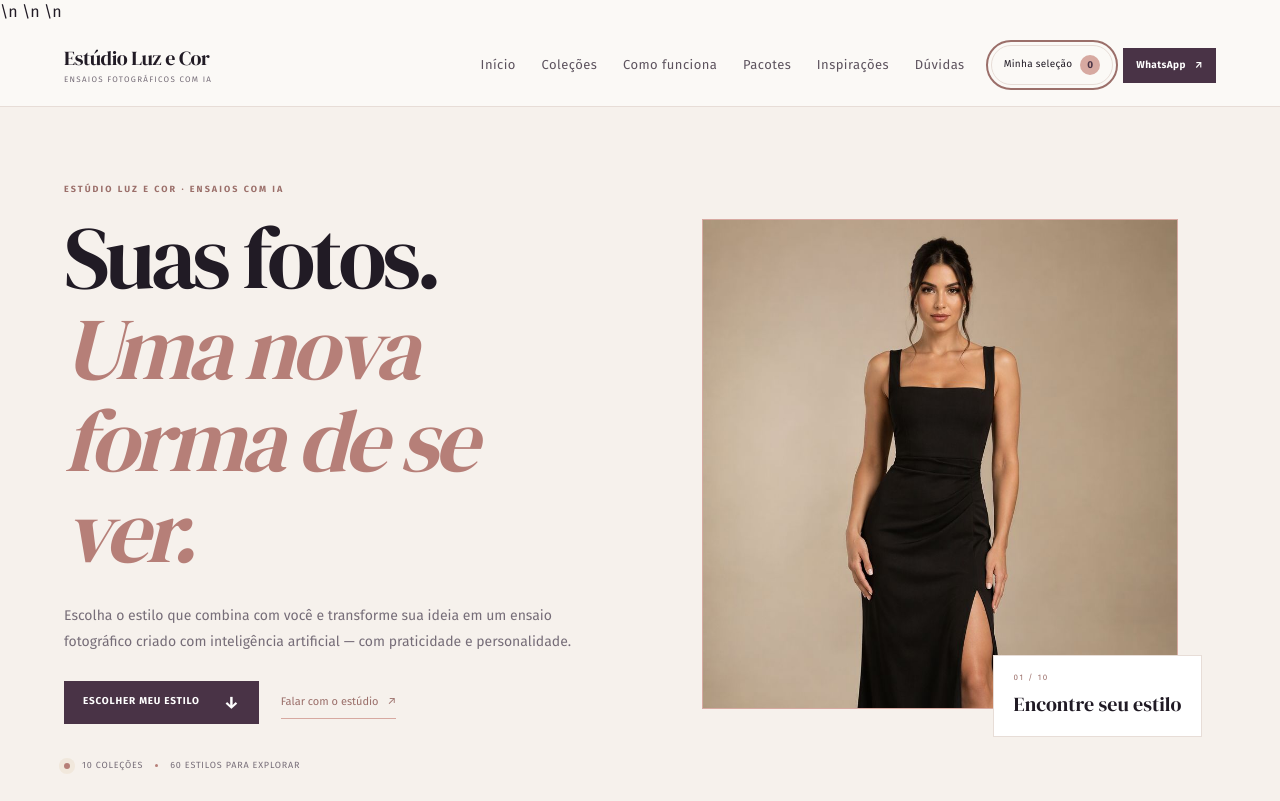
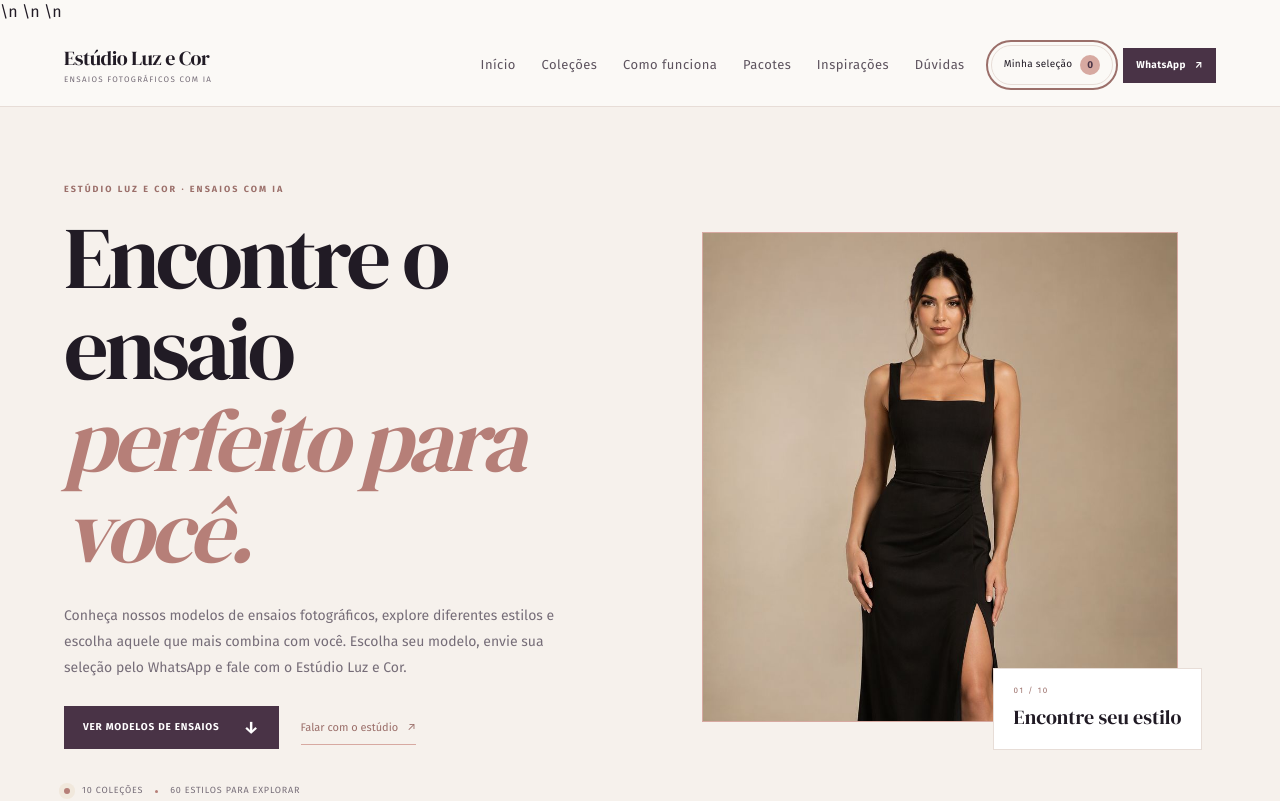
Before and after one commit to roberiosandro-ctrl/estudio-luz-e-cor, a plain HTML site: page index-v2.html in a window 1280 px wide. Shown: the top 801 px of the page. Drawn offline with Linux system fonts and the light colour scheme.

Commit message:
Atualiza copy da primeira dobra do V2

```diff
--- a/index-v2.html
+++ b/index-v2.html
@@ -3,7 +3,7 @@
 <head>
   <meta charset="UTF-8">
   <meta name="viewport" content="width=device-width, initial-scale=1.0">
-  <meta name="description" content="Conheça o Estúdio Luz e Cor. Escolha referências de ensaios fotográficos com inteligência artificial e fale com nosso atendimento.">
+  <meta name="description" content="Conheça os modelos de ensaios fotográficos do Estúdio Luz e Cor. Explore estilos, escolha suas referências e envie sua seleção pelo WhatsApp.">
   <meta name="theme-color" content="#fbf9f6">
   <title>Estúdio Luz e Cor | Ensaios Fotográficos com IA</title>
   <link rel="preconnect" href="https://fonts.googleapis.com">\n  <link rel="preconnect" href="https://fonts.gstatic.com" crossorigin>\n  <link href="https://fonts.googleapis.com/css2?family=DM+Serif+Display&family=Fira+Sans:wght@400;500;600;700&display=swap" rel="stylesheet">\n  <link rel="stylesheet" href="styles-v2.css">
@@ -39,10 +39,10 @@
     <section class="hero">
       <div class="hero-content">
         <p class="kicker">ESTÚDIO LUZ E COR · ENSAIOS COM IA</p>
-        <h1>Suas fotos.<br><em>Uma nova forma de se ver.</em></h1>
-        <p class="hero-description">Escolha o estilo que combina com você e transforme sua ideia em um ensaio fotográfico criado com inteligência artificial — com praticidade e personalidade.</p>
+        <h1>Encontre o ensaio<br><em>perfeito para você.</em></h1>
+        <p class="hero-description">Conheça nossos modelos de ensaios fotográficos, explore diferentes estilos e escolha aquele que mais combina com você. Escolha seu modelo, envie sua seleção pelo WhatsApp e fale com o Estúdio Luz e Cor.</p>
         <div class="hero-actions">
-          <a class="gold-button" href="#colecoes">Escolher meu estilo <span>↓</span></a>
+          <a class="gold-button" href="#colecoes">Ver modelos de ensaios <span>↓</span></a>
           <a class="text-button" href="https://wa.me/5548998336779?text=Ol%C3%A1%21%20Quero%20saber%20como%20funcionam%20os%20ensaios%20com%20IA." target="_blank" rel="noopener noreferrer">Falar com o estúdio <span>↗</span></a>
         </div>
         <div class="hero-proof"><span class="proof-dot"></span><span>10 coleções</span><i></i><span>60 estilos para explorar</span></div>
```
